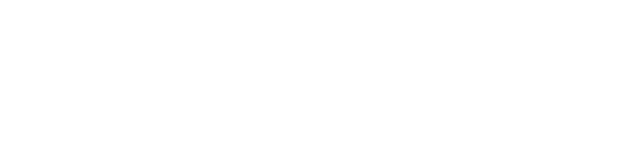
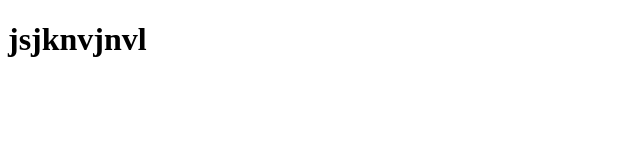
Before and after one commit to SulivamRubim/gitgithub2025, a plain HTML site: page novafuncao.html in a window 1280 px wide. Shown: the whole page, without its empty margins (0-640 px from the left). Drawn offline with Linux system fonts and the light colour scheme.

Commit message:
novo commit

```diff
--- a/novafuncao.html
+++ b/novafuncao.html
@@ -6,6 +6,6 @@
     <title>Document</title>
 </head>
 <body>
-
+    <H1>jsjknvjnvl</H1>
 </body>
 </html>
```
